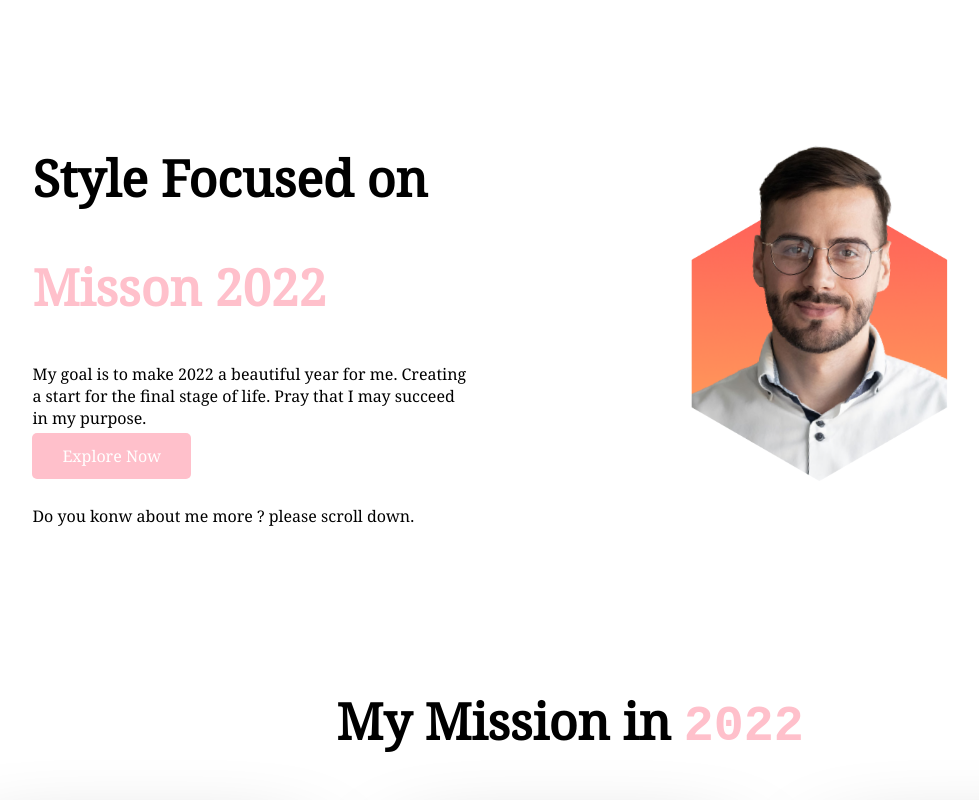
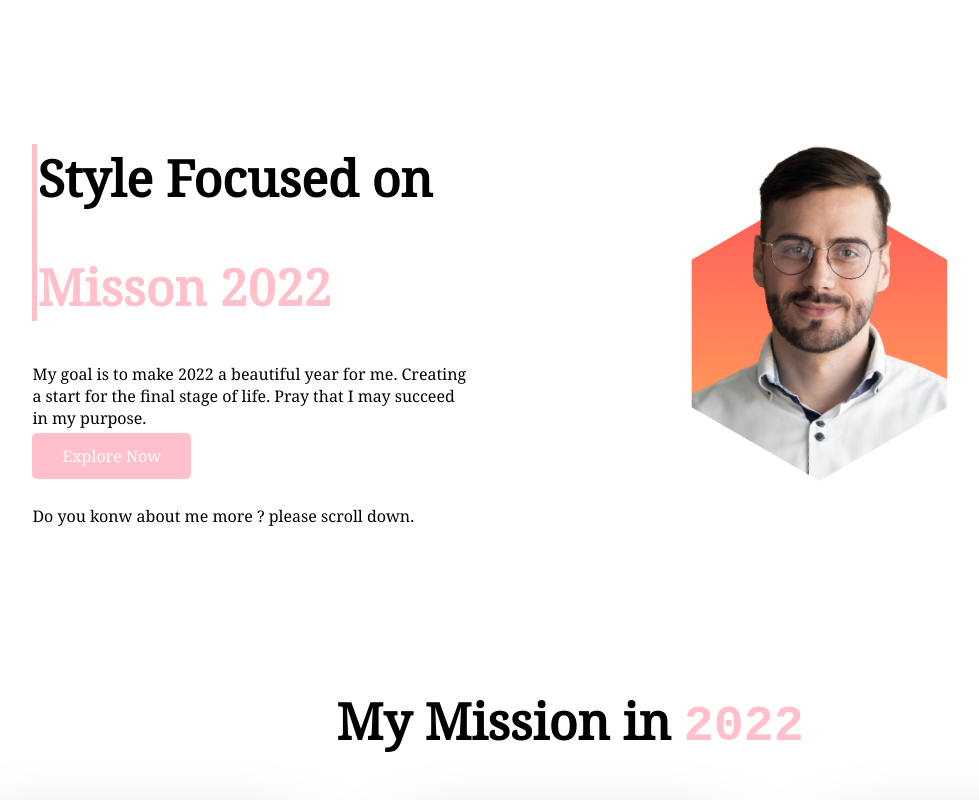
Before and after one commit to shajib2/first-project2, a plain HTML site: page index.html in a window 1280 px wide. Shown: the top 800 px of the page, without its empty margins (70-1049 px from the left). Drawn offline with Linux system fonts and the light colour scheme.

Commit message:
fast banner border add

```diff
--- a/index.html
+++ b/index.html
@@ -15,8 +15,10 @@
 <body>
     <section class="fast-banner flexible-container">
         <div class="half-width">
-            <h1>Style Focused on</h1>
-            <h1 class="misson">Misson 2022</h1>
+            <div id="border-left">
+                <h1>Style Focused on</h1>
+                <h1 class="misson">Misson 2022</h1>
+            </div>
             <p>My goal is to make 2022 a beautiful year for me. Creating a start for the final stage of life. Pray that
                 I
                 may
--- a/style.css
+++ b/style.css
@@ -11,6 +11,11 @@ h1{
 }
 .flexible-container{
     display: flex;
+
+}
+#border-left{
+    border-left: 5px solid pink;
+
 }
 .half-width{
     width: 50%;
@@ -50,6 +55,7 @@ h1{
 /* third-banner */
 
 .third-banner{
+
     display: flex;
     font-size: 20px;
     padding-left: 0%;
```
